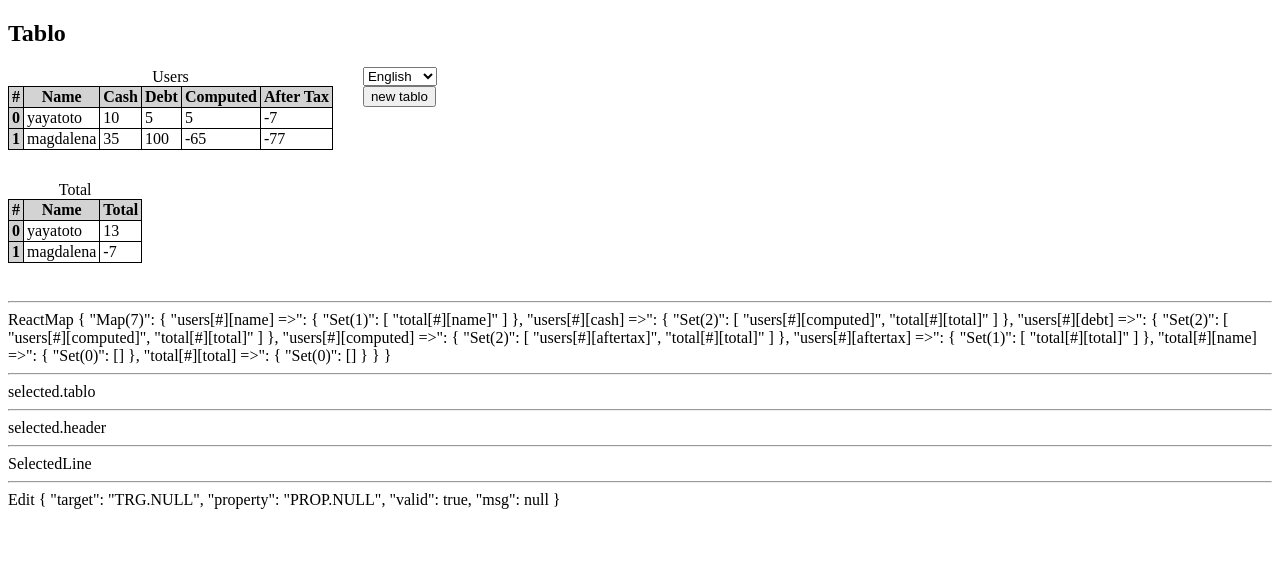
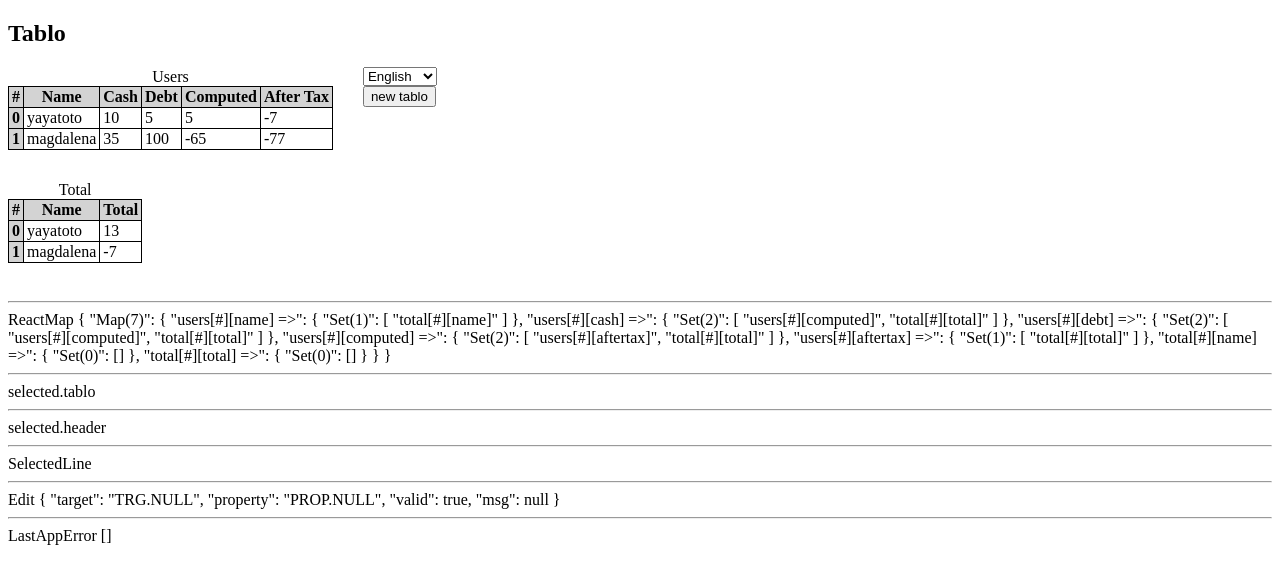
Before and after one commit to buthanoid/tablos, a Vue app: page / in a window 1280 px wide. Shown: the top 584 px of the page. Built offline with nearby package versions, Linux system fonts and the light colour scheme.

Commit message:
fixed bug display lastAppError

```diff
--- a/src/App.vue
+++ b/src/App.vue
@@ -71,7 +71,7 @@
 			</line-infos>
 		</div>
 	</div>
-	<p v-if="lastAppError == true" class="incorrect" >
+	<p v-if="lastAppError.length > 0" class="incorrect" >
 		<span>{{texts["LastError"]}} :</span> <br />
 		<span>{{lastAppError}}</span>
 	</p>
@@ -85,6 +85,8 @@
 	SelectedLine {{selected.line}}
 	<hr />
 	Edit {{edit}}
+	<hr />
+	LastAppError {{lastAppError}}
 </template>
 
 <script>
@@ -117,7 +119,7 @@ export default {
 			valid: true,
 			msg: null
 		},
-		lastAppError: ""
+		lastAppError: []
 	}},
 	created: created,
 	methods: {
@@ -273,7 +275,7 @@ function selectNothing () {
 	this.selected.header = null ;
 	this.selected.line = null ;
 	this.selected.cell = false;
-	this.lastAppError = "";
+	this.lastAppError = [];
 	return true;
 }
 
@@ -283,7 +285,7 @@ function selectTablo (tabloAlias) {
 		this.selected.target = U.TRG.TABLO;
 		this.selected.tablo = this.tabenv.tablos.get(tabloAlias);
 		this.cancelEdit();
-		this.lastAppError = "";
+		this.lastAppError = [];
 		return true;
 	}
 	else {
@@ -300,7 +302,7 @@ function selectHeader (tabloAlias, headerAlias) {
 			this.selected.target = U.TRG.HEADER;
 			this.selected.header = header;
 			this.cancelEdit();
-			this.lastAppError = "";
+			this.lastAppError = [];
 			return true;
 		}
 		else {
@@ -321,7 +323,7 @@ function selectLine (tabloAlias, numLine) {
 			this.selected.target = U.TRG.LINE;
 			this.selected.line = numLine ;
 			this.cancelEdit();
-			this.lastAppError = "";
+			this.lastAppError = [];
 			return true
 		}
 		else {
@@ -344,7 +346,7 @@ function selectCell (tabloAlias, headerAlias, numLine) {
 			this.selected.line = numLine ;
 			this.selected.cell = true;
 			this.cancelEdit();
-			this.lastAppError = "";
+			this.lastAppError = [];
 			return true;
 		}
 		else {
@@ -363,7 +365,7 @@ function startEdit (target, property) {
 	this.edit.property = property;
 	this.edit.valid = true;
 	this.edit.msg = "";
-	this.lastAppError = "";
+	this.lastAppError = [];
 }
 
 function changeEditTablo (newValue) {
@@ -574,7 +576,7 @@ function cancelEdit () {
 	this.edit.property = T.PROP.NULL;
 	this.edit.valid = true;
 	this.edit.msg = null;
-	this.lastAppError = "";
+	this.lastAppError = [];
 }
 
 function deleteHeader () {
@@ -659,6 +661,6 @@ function created () {
 	T.updLineAllFuncCells (this.tabenv, total, 1);
 
 	if (errs.length > 0 ) this.lastAppError = errs;
-	else this.lastAppError = "";
+	else this.lastAppError = [];
 }
 </script>
```
